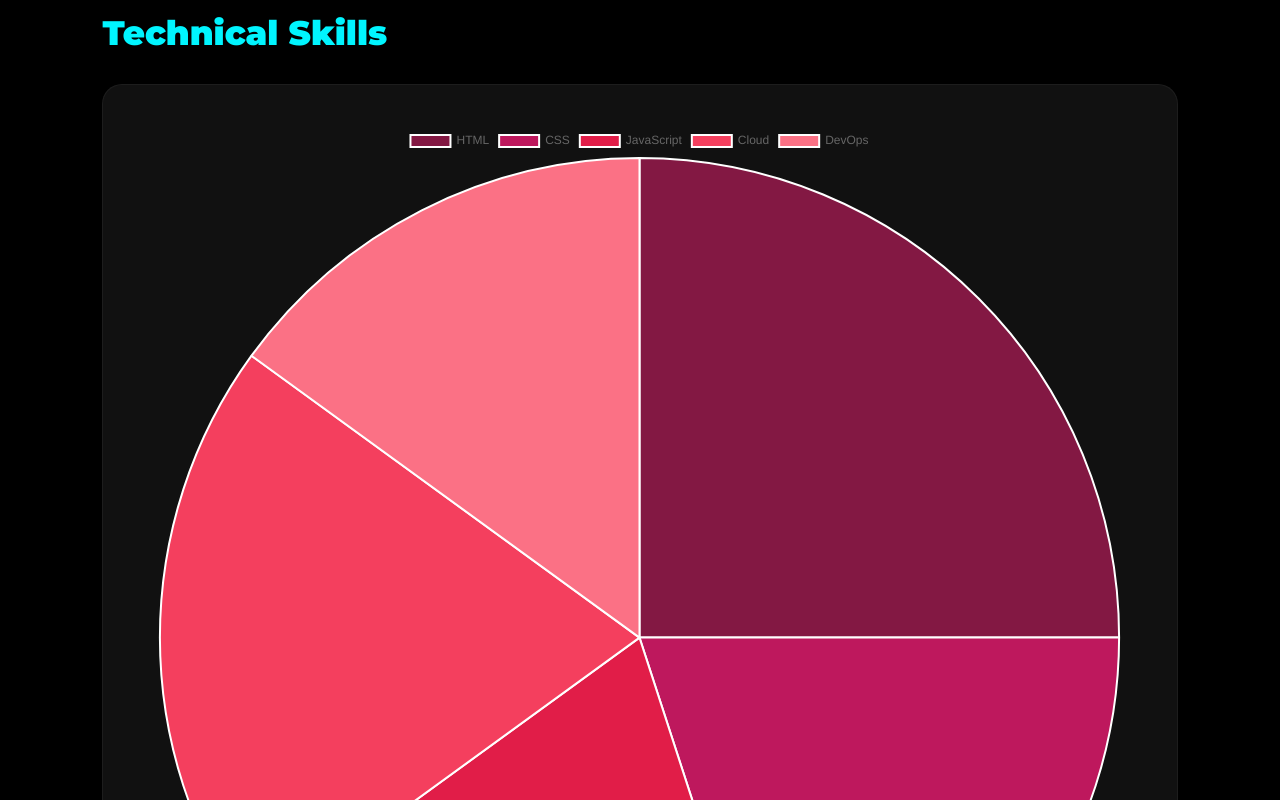
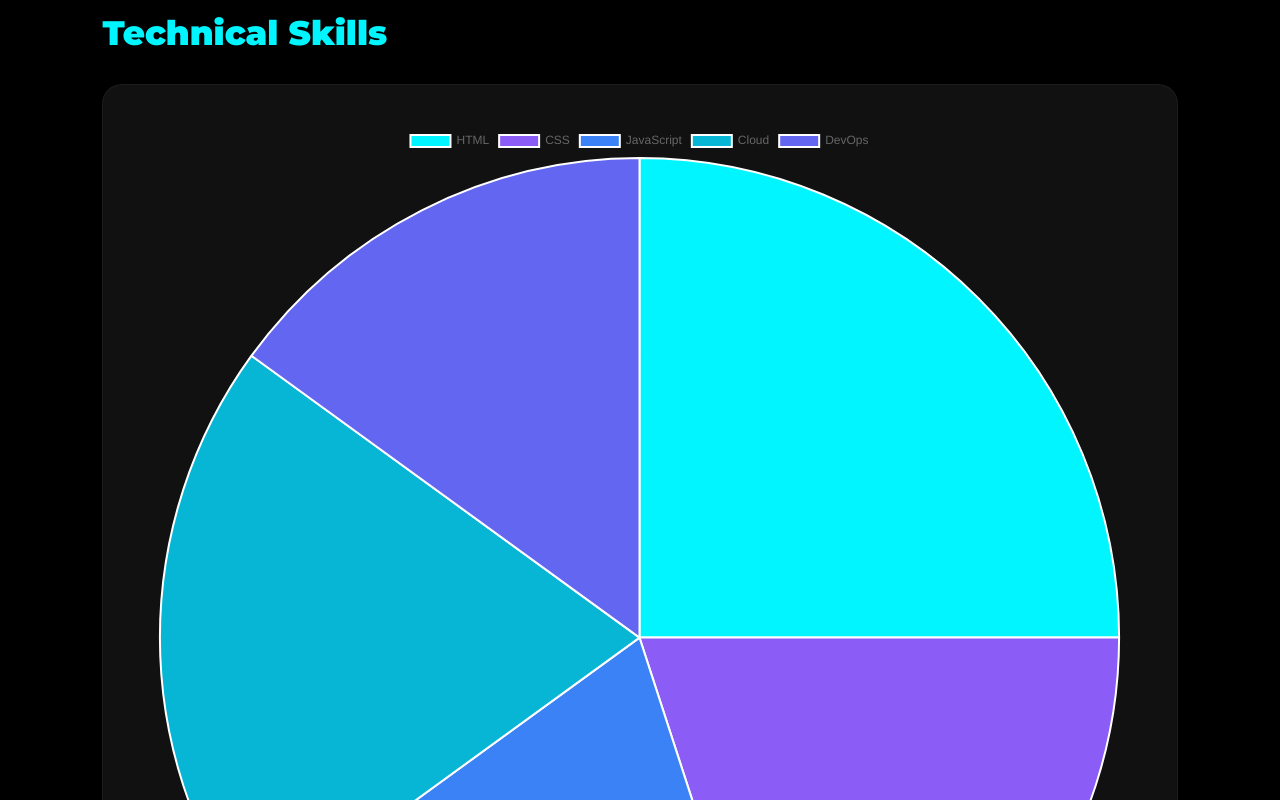
Before and after one commit to Bhuvana3017/portfolio-project, a website: page public/index.html in a window 1280 px wide. Shown: the part 1340-2140 px from the top of the page. Drawn offline with nearby package versions, Linux system fonts and the light colour scheme.

Commit message:
Update index.html

```diff
--- a/public/index.html
+++ b/public/index.html
@@ -322,11 +322,11 @@ document.addEventListener("DOMContentLoaded", () => {
             datasets: [{
                 data: [25,20,20,20,15],
                 backgroundColor: [
-                    "#831843",
-                    "#be185d",
-                    "#e11d48",
-                    "#f43f5e",
-                    "#fb7185"
+                    "#00f5ff",
+                    "#8b5cf6",
+                    "#3b82f6",
+                    "#06b6d4",
+                    "#6366f1"
                 ]
             }]
         }
```
